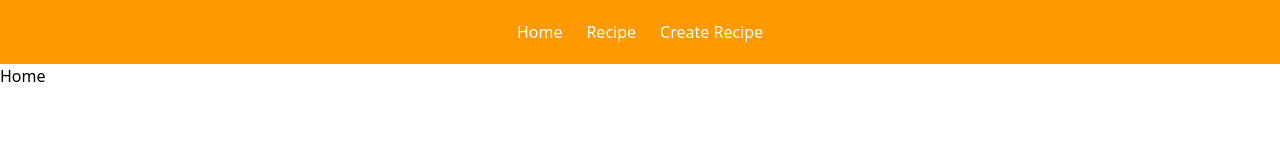
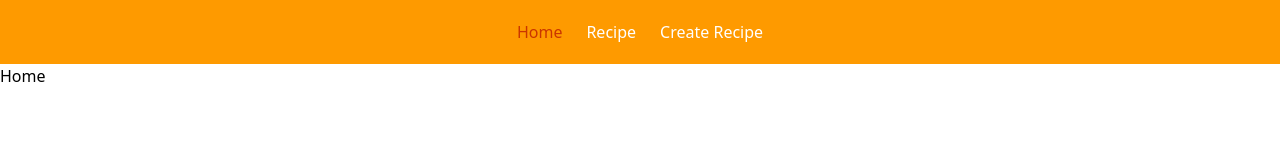
Before and after one commit to Aryan-netizen/Recipe-Website, a React (Vite) app: page / in a window 1280 px wide. Shown: the top 160 px of the page. Built offline with nearby package versions, Linux system fonts and the light colour scheme.

Commit message:
home fix

```diff
--- a/src/components/Nav.jsx
+++ b/src/components/Nav.jsx
@@ -3,7 +3,7 @@ import { NavLink } from "react-router-dom"
 function Nav() {
   return (
     <div className="flex justify-center items-center gap-6 p-5 bg-amber-500  ">
-        <NavLink to="/home" className={(e)=>(e.isActive?"text-orange-700":"text-white")}>Home</NavLink>
+        <NavLink to="/" className={(e)=>(e.isActive?"text-orange-700":"text-white")}>Home</NavLink>
         <NavLink to="/recipe" className={(e)=>(e.isActive?"text-orange-700":"text-white")}>Recipe</NavLink>
         <NavLink to="/create" className={(e)=>(e.isActive?"text-orange-700":"text-white")}>Create Recipe</NavLink>
     </div>
```
